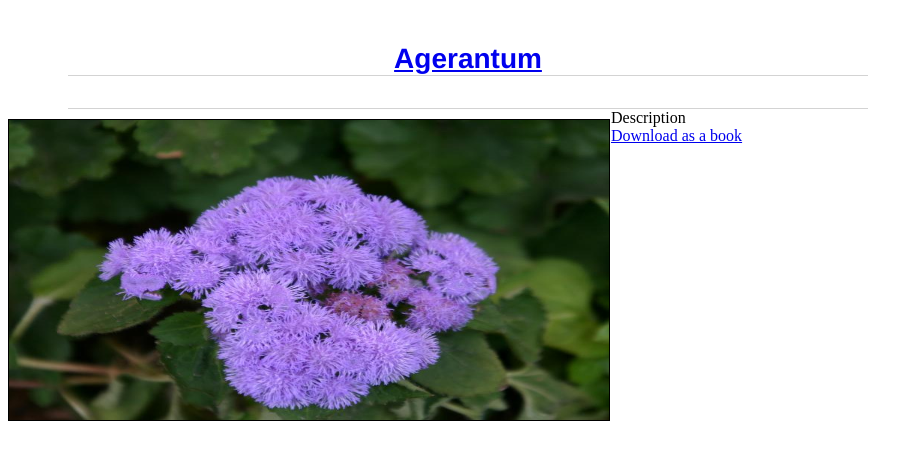
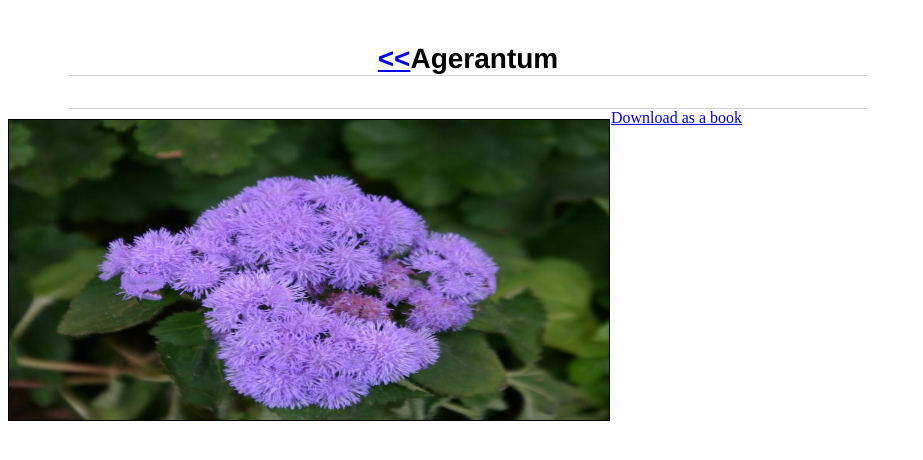
Before and after one commit to sharmapr25/Flower-catalog, a website: page public/agerantum.html in a window 1280 px wide. Shown: the whole page, without its empty margins (0-923 px from the left). Drawn offline with Linux system fonts and the light colour scheme; no server answers.

Commit message:
Added << for go back to home

```diff
--- a/public/agerantum.html
+++ b/public/agerantum.html
@@ -7,16 +7,14 @@
 </head>
 <body>
 	<div class="heading">
-		<div id="title"><a href="../../">Agerantum</a></div>
+		<div id="title"><a href="../../"><<</a>Agerantum</div>
 	</div>
 	<div class="container">
 		<div class="left">
 			<img src="./images/agerantum.jpg"/>
 		</div>
 		<div class="right">
-			<div id="description">
-				Description
-			</div>
+			<div id="description"></div>
 			<div id="book">
 			<a href="pdf/Ageratum.pdf" download>Download as a book</a></div>
 		</div>
```
Also changed, not shown: public/abeliophyllum.html (+1 -1 lines).
